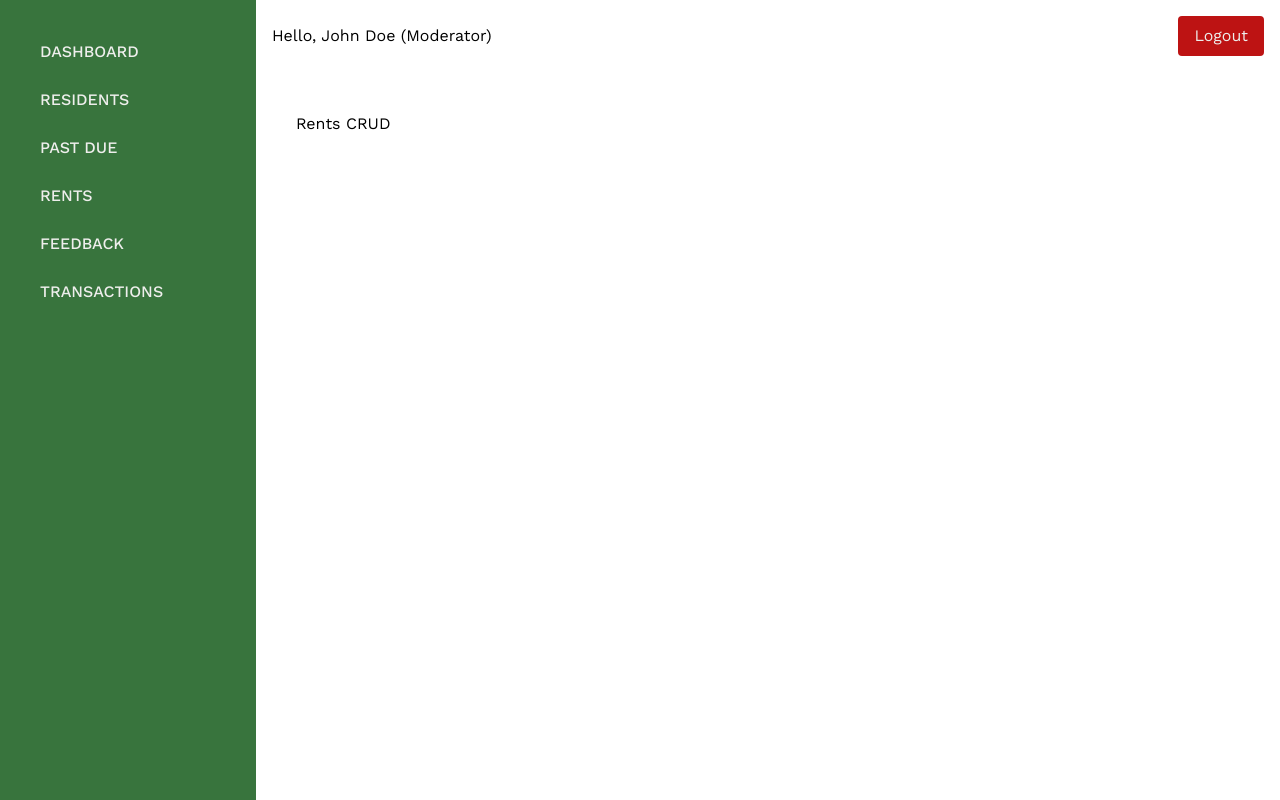
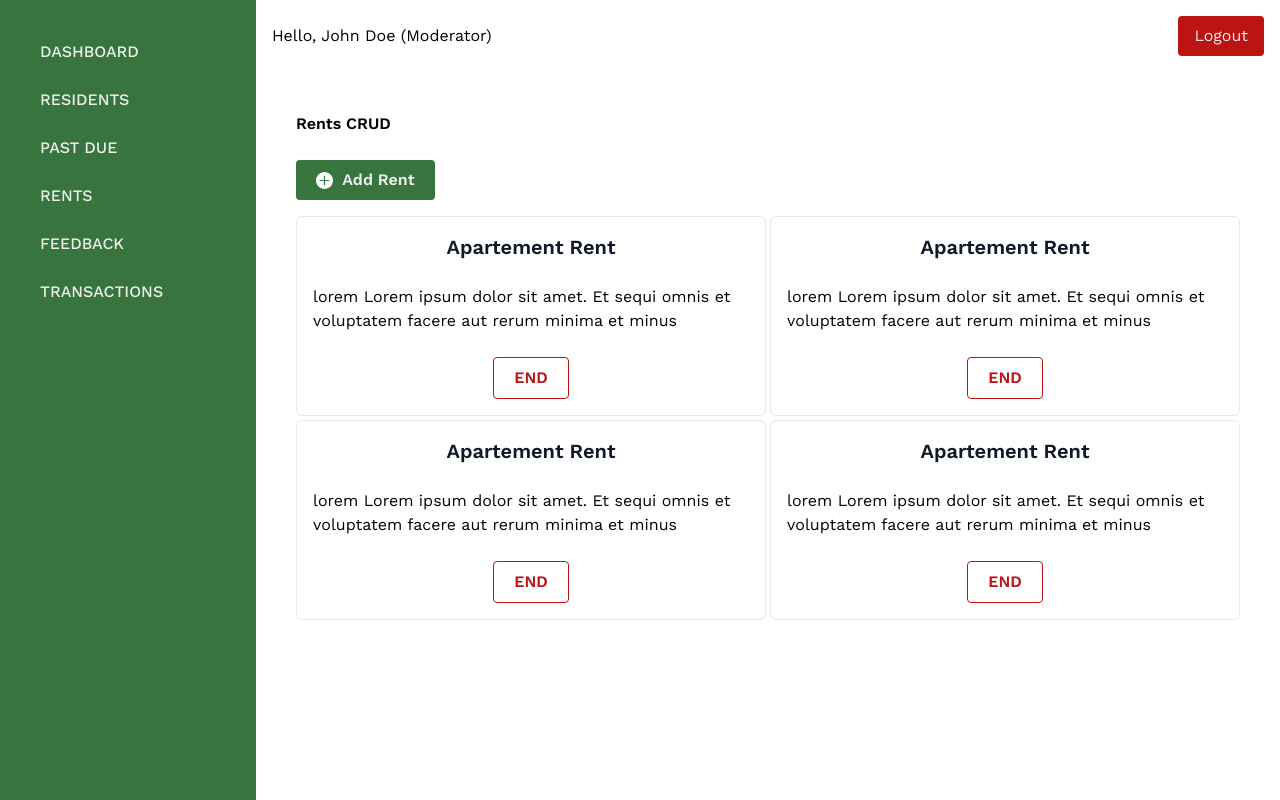
Before and after one commit to onlymachiavelli/hackathon_FST_front, a React (Vite) app: page /md/rents in a window 1280 px wide. Built offline with nearby package versions, Linux system fonts and the light colour scheme; no server answers.

Commit message:
rent block

```diff
--- /dev/null
+++ b/src/components/RentCard.tsx
@@ -0,0 +1,17 @@
+const RentCard = ({ ...props }) => {
+  return (
+    <div className="bg-[white] p-4 rounded-md  border  ">
+      <p className="text-center font-bold text-gray-900 text-xl">
+        Apartement Rent
+      </p>
+      <br />
+      <p className="">{props.description}</p>
+      <br />
+      <button className="bg-transparent  text-red font-semibold  py-2 px-5 border border-red  rounded block m-auto ">
+        END
+      </button>
+    </div>
+  )
+}
+
+export default RentCard
--- a/src/components/svg.tsx
+++ b/src/components/svg.tsx
@@ -219,3 +219,20 @@ export const X = ({ ...props }) => {
     </svg>
   )
 }
+
+export const Plus = ({ ...props }) => {
+  return (
+    <svg
+      width={props.Width}
+      height={props.Height}
+      viewBox="0 0 28 28"
+      fill="none"
+      xmlns="http://www.w3.org/2000/svg"
+    >
+      <path
+        d="M14 0C10.3008 0.0446294 6.76575 1.53395 4.14985 4.14985C1.53395 6.76575 0.0446294 10.3008 0 14C0.0446294 17.6992 1.53395 21.2343 4.14985 23.8501C6.76575 26.466 10.3008 27.9554 14 28C17.6992 27.9554 21.2343 26.466 23.8501 23.8501C26.466 21.2343 27.9554 17.6992 28 14C27.9554 10.3008 26.466 6.76575 23.8501 4.14985C21.2343 1.53395 17.6992 0.0446294 14 0V0ZM22 15H15V22H13V15H6V13H13V6H15V13H22V15Z"
+        fill="white"
+      />
+    </svg>
+  )
+}
--- a/src/pages/MDRents.tsx
+++ b/src/pages/MDRents.tsx
@@ -1,9 +1,20 @@
 import Layout from '../layout/ModeratorLayout'
-
+import RentCard from '../components/RentCard'
+import { Plus } from '../components/svg'
 const Moderator = () => {
   return (
     <Layout>
-      <h1>Rents CRUD</h1>
+      <h1 className="font-bold ">Rents CRUD</h1>
+      <br />
+      <button className="bg-green hover:bg-hoverGreen  text-white font-bold py-2 px-5 rounded flex items-center justify-center">
+        <Plus Width="17" /> &nbsp; Add Rent
+      </button>
+      <div className="grid gap-1 grid-cols-2 pt-4">
+        <RentCard description="lorem Lorem ipsum dolor sit amet. Et sequi omnis et voluptatem facere aut rerum minima et minus " />
+        <RentCard description="lorem Lorem ipsum dolor sit amet. Et sequi omnis et voluptatem facere aut rerum minima et minus " />
+        <RentCard description="lorem Lorem ipsum dolor sit amet. Et sequi omnis et voluptatem facere aut rerum minima et minus " />
+        <RentCard description="lorem Lorem ipsum dolor sit amet. Et sequi omnis et voluptatem facere aut rerum minima et minus " />
+      </div>
     </Layout>
   )
 }
```
